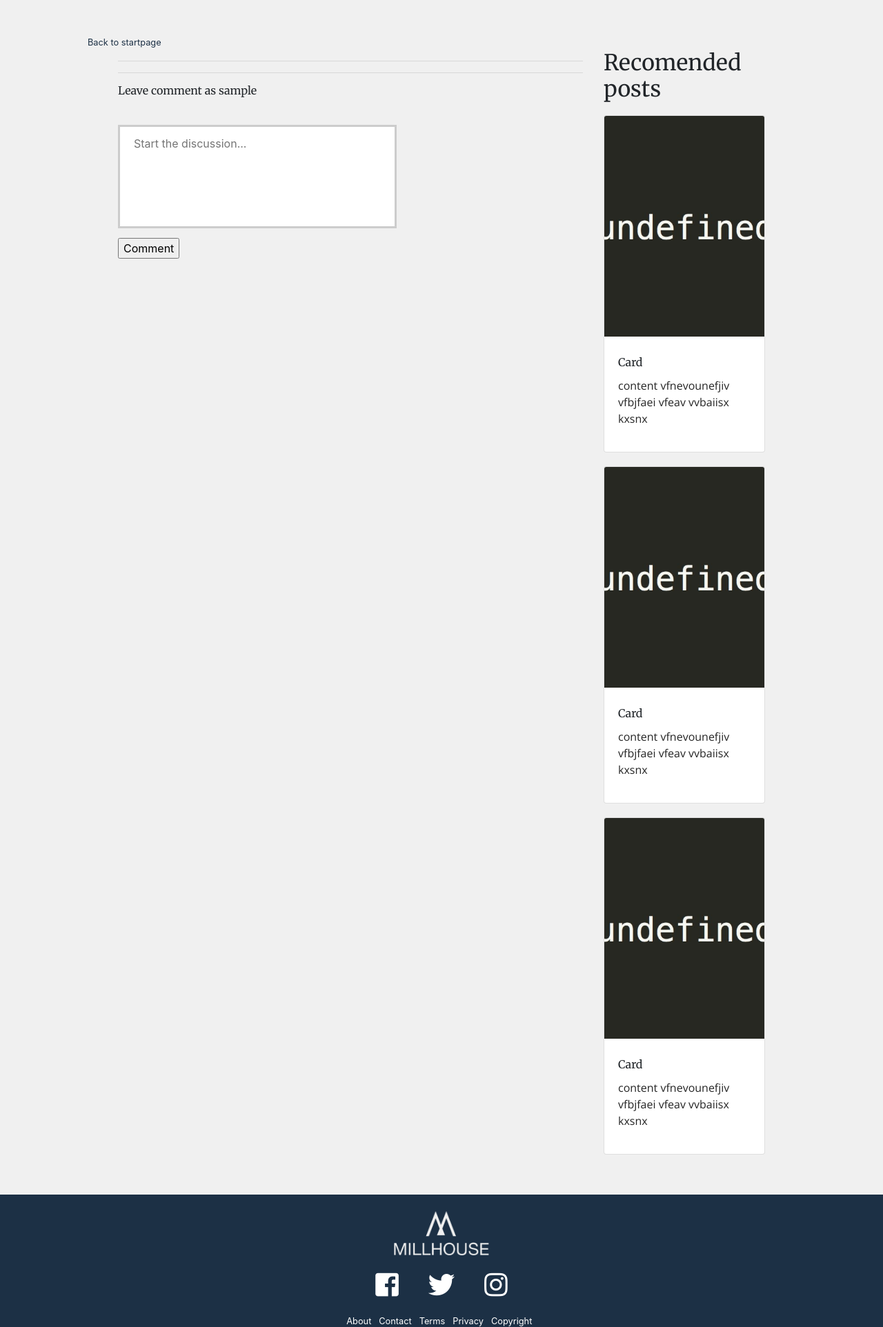
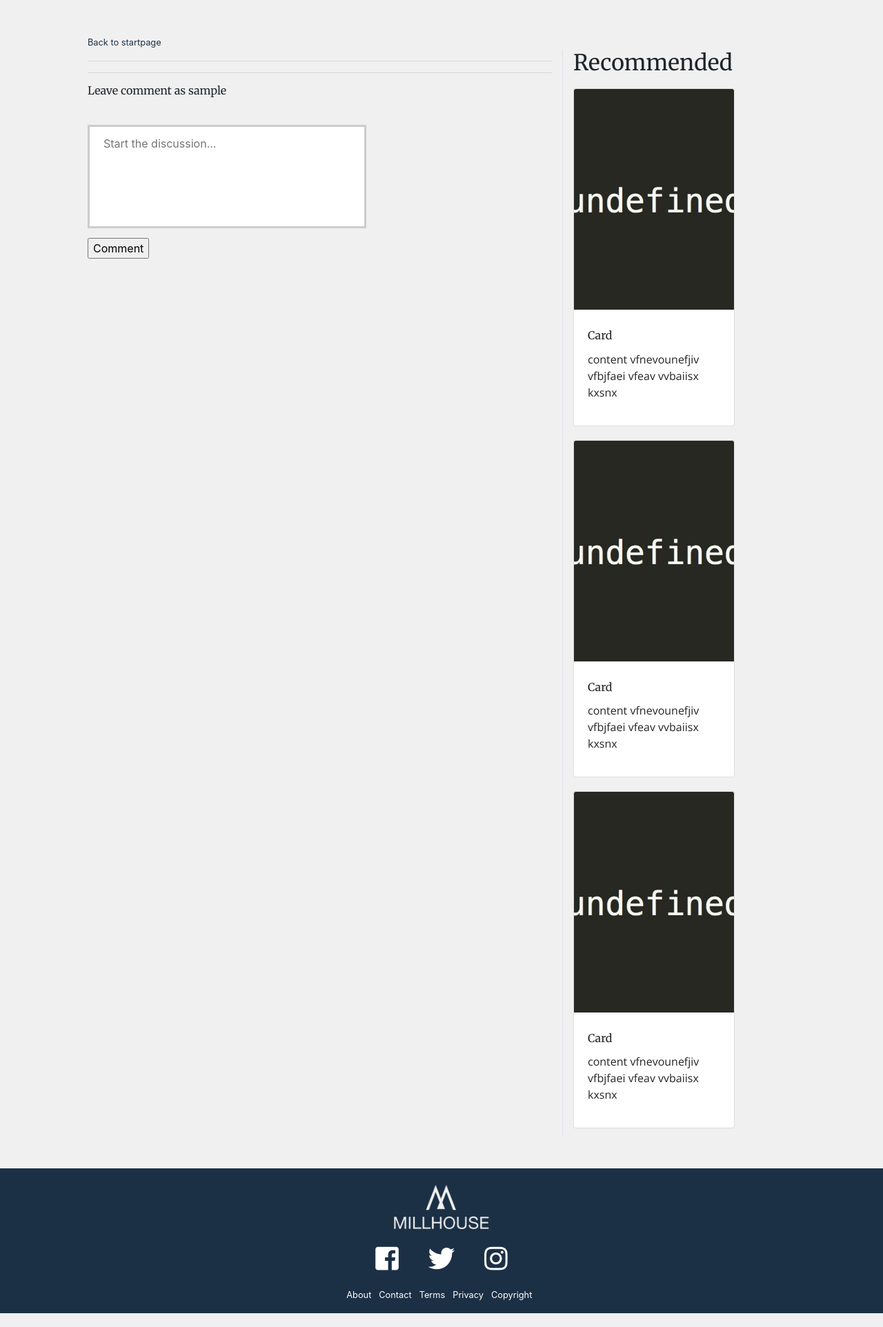
Before and after one commit to niklazhallberg/Millhouse-Project, a PHP site: page /views/single_post.php?post_id= in a window 1280 px wide. Shown: the part 112-2036 px from the top of the page at 69% size. Run offline with PHP 8.4, Linux system fonts and the light colour scheme; the visitor is signed in with stand-in values (Sample User, id 1); data that the repository does not hold is empty; some libraries are stand-ins or nearby versions.

Commit message:
border-right on single post, started to create function to get random posts

```diff
--- a/classes/Posts.php
+++ b/classes/Posts.php
@@ -172,6 +172,23 @@ class Posts
         }
     }
 
+    public function getRandomPosts($category){
+        try{
+            //selects 3 posts from db with category id
+            $random_posts = $this->pdo->prepare("SELECT * FROM posts WHERE category_id = :id ORDER BY RAND() LIMIT 3");
+            $random_posts->execute(
+                [
+                    ":id" => $category
+                ]
+            );
+
+        }catch(PDOException $error){
+
+            echo $error->getMessage();
+        }
+
+}
+
 
 
 
--- a/css/style.css
+++ b/css/style.css
@@ -351,6 +351,9 @@ textarea:focus {
 .card{
     margin: 10px 0px !important;
 }
+.border-right{
+    border-right: 2px solid black;
+}
 
 
 /* ----------------------------MEDIAQUERIES-----------------------------------------*/
--- a/views/single_post.php
+++ b/views/single_post.php
@@ -14,8 +14,8 @@ include '../classes/call.php';
 
   <a href="../index.php">Back to startpage</a>
 
-  <div class="row justify-content-center">
-   <div class="col-12 col-md-8">
+  <div class="row">
+   <div class="col-12 col-md-8 border-right">
     <?php
 
       //save post id from get to variable and call method in class posts
@@ -75,7 +75,7 @@ include '../classes/call.php';
 
 
             <aside class="col-12 col-md-3">
-               <h2>Recomended posts</h2>
+               <h2>Recommended</h2>
                 <div class="card-deck">
 
                    <div class="col-12">
```
